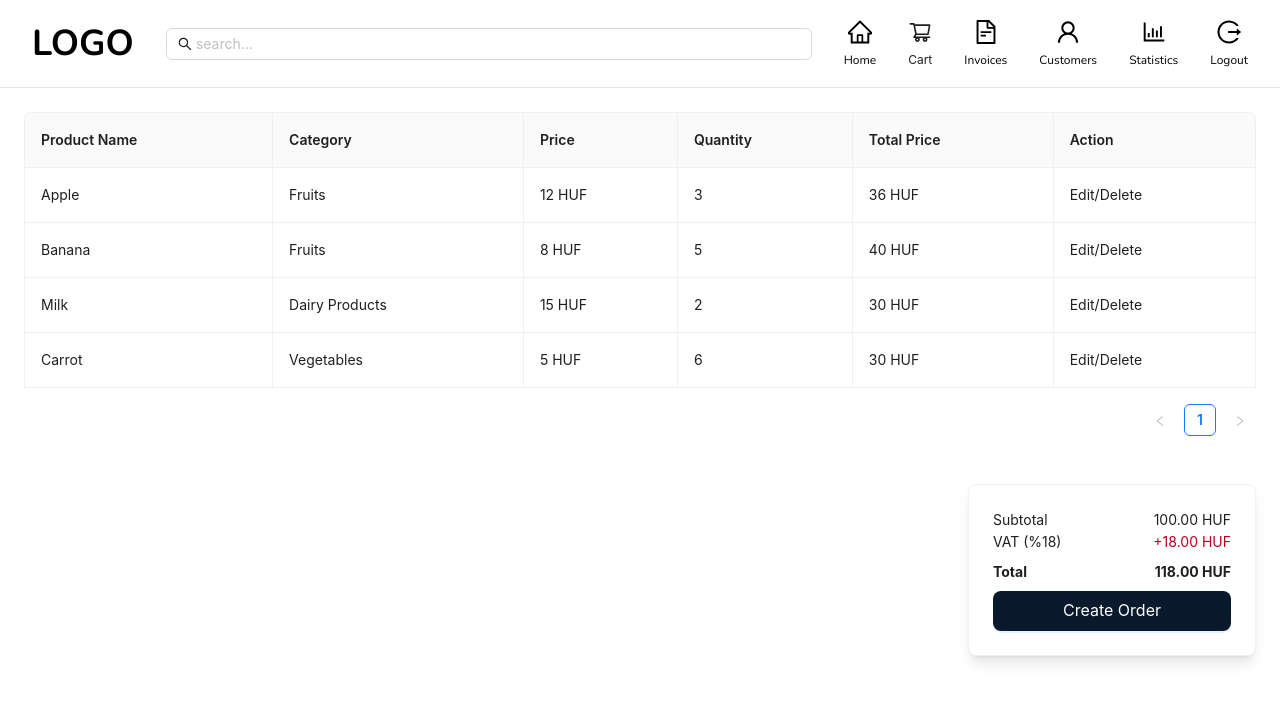
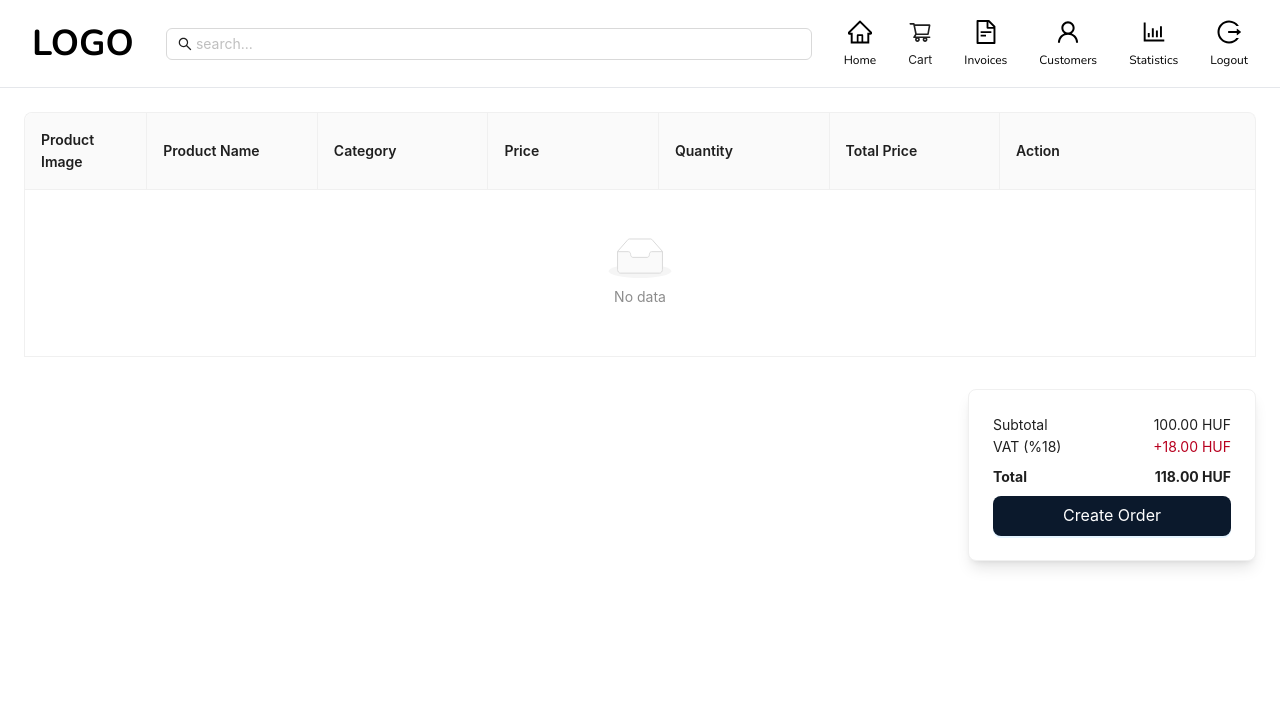
Before and after one commit to ozgedogru/pos-app, a React (Create React App) app: page /cart in a window 1280 px wide. Shown: the top 702 px of the page. Built offline with nearby package versions, Linux system fonts and the light colour scheme.

Commit message:
make cart page dynamic

```diff
--- a/src/pages/CartPage.jsx
+++ b/src/pages/CartPage.jsx
@@ -1,75 +1,101 @@
-import { Button, Card, Table } from "antd";
+import { Button, Card, Popconfirm, Table } from "antd";
 import { useState } from "react";
 import CreateInvoice from "../components/CreateInvoice";
 import Header from "../components/Header";
+import { useDispatch, useSelector } from "react-redux";
+import { addItem, clearItem, removeItem } from "../features/cartSlice";
+import { MinusOutlined, PlusOutlined } from "@ant-design/icons";
 
 const CartPage = () => {
-  const dataSource = [
+  const { items } = useSelector((state) => state.cart);
+
+  const dispatch = useDispatch();
+
+  const columns = [
     {
-      productName: "Apple",
-      category: "Fruits",
-      price: 12,
-      quantity: 3,
-      totalPrice: 36,
-      action: "Edit/Delete",
+      title: "Product Image",
+      dataIndex: "img",
+      key: "img",
+      width: "4%",
+      render: (url) => {
+        return (
+          <img
+            src={url}
+            alt="product-image"
+            className="w-full h-16 object-cover"
+          />
+        );
+      },
     },
     {
-      productName: "Banana",
-      category: "Fruits",
-      price: 8,
-      quantity: 5,
-      totalPrice: 40,
-      action: "Edit/Delete",
-    },
-    {
-      productName: "Milk",
-      category: "Dairy Products",
-      price: 15,
-      quantity: 2,
-      totalPrice: 30,
-      action: "Edit/Delete",
-    },
-    {
-      productName: "Carrot",
-      category: "Vegetables",
-      price: 5,
-      quantity: 6,
-      totalPrice: 30,
-      action: "Edit/Delete",
-    },
-  ];
-  const columns = [
-    {
       title: "Product Name",
-      dataIndex: "productName",
-      key: "productName",
+      dataIndex: "title",
+      key: "title",
+      width: "8%",
     },
     {
       title: "Category",
       dataIndex: "category",
       key: "category",
+      width: "8%",
     },
     {
       title: "Price",
       dataIndex: "price",
       key: "price",
+      width: "8%",
       render: (price) => `${price} HUF`,
     },
     {
       title: "Quantity",
       dataIndex: "quantity",
       key: "quantity",
+      width: "8%",
+      render: (_, record) => {
+        return (
+          <div className="flex items-center">
+            <Button
+              className="rounded-full"
+              icon={<MinusOutlined />}
+              size="small"
+              onClick={() => dispatch(removeItem(record))}
+              disabled={record.quantity === 1}
+            ></Button>
+            <span className="mx-2">{record.quantity}</span>
+            <Button
+              className="rounded-full"
+              icon={<PlusOutlined />}
+              size="small"
+              onClick={() => dispatch(addItem(record))}
+            ></Button>
+          </div>
+        );
+      },
     },
     {
       title: "Total Price",
       dataIndex: "totalPrice",
       key: "totalPrice",
+      width: "8%",
       render: (totalPrice) => `${totalPrice} HUF`,
     },
     {
       title: "Action",
-      dataIndex: "action",
-      key: "action",
+      width: "12%",
+      render: (_, record) => {
+        return (
+          <Popconfirm
+            title="Are you sure you want to delete this item?"
+            onConfirm={() => dispatch(clearItem(record))}
+            okText="Yes"
+            cancelText="No"
+          >
+            <Button type="link" className="text-red pl-0">
+              Delete
+            </Button>
+          </Popconfirm>
+        );
+      },
     },
   ];
 
@@ -79,7 +105,7 @@ const CartPage = () => {
     <div>
       <Header />
       <div className="px-6">
-        <Table dataSource={dataSource} columns={columns} bordered></Table>
+        <Table dataSource={items} columns={columns} bordered></Table>
         <div className="cart-total flex justify-end mt-8">
           <Card className="w-72 shadow-lg">
             <div className="flex justify-between">
```
